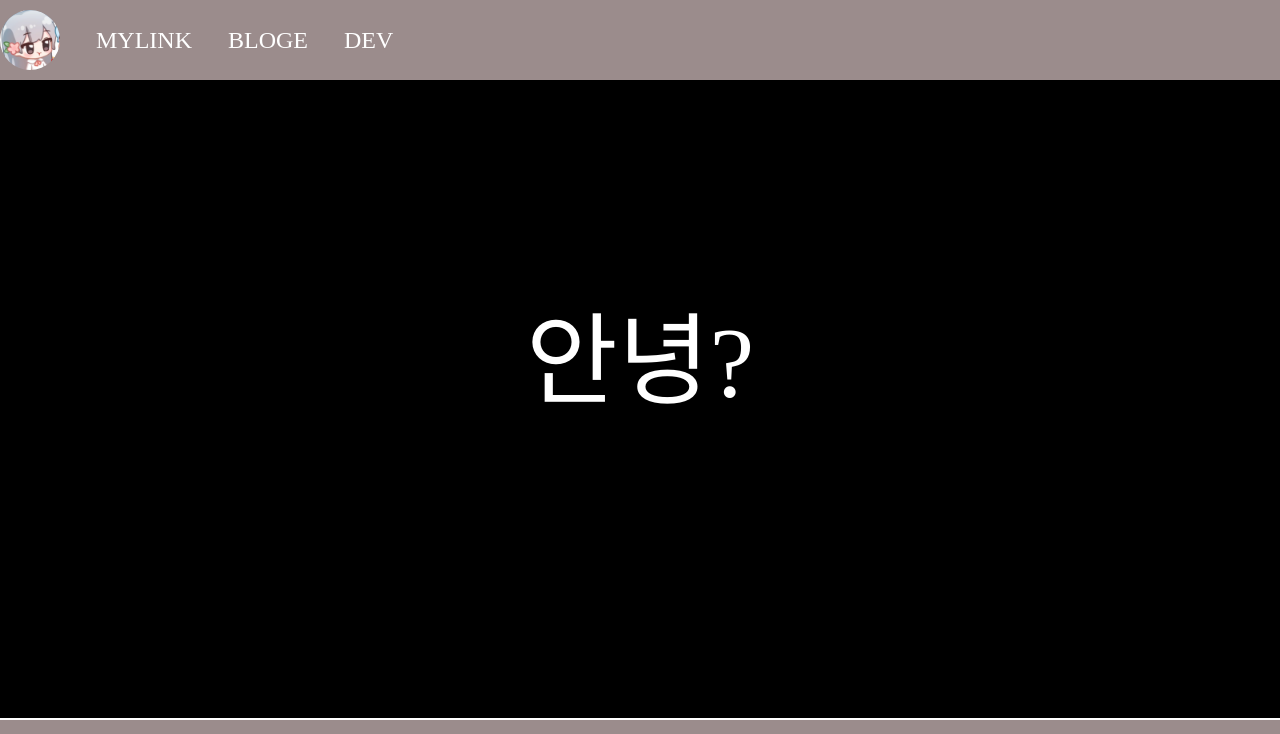
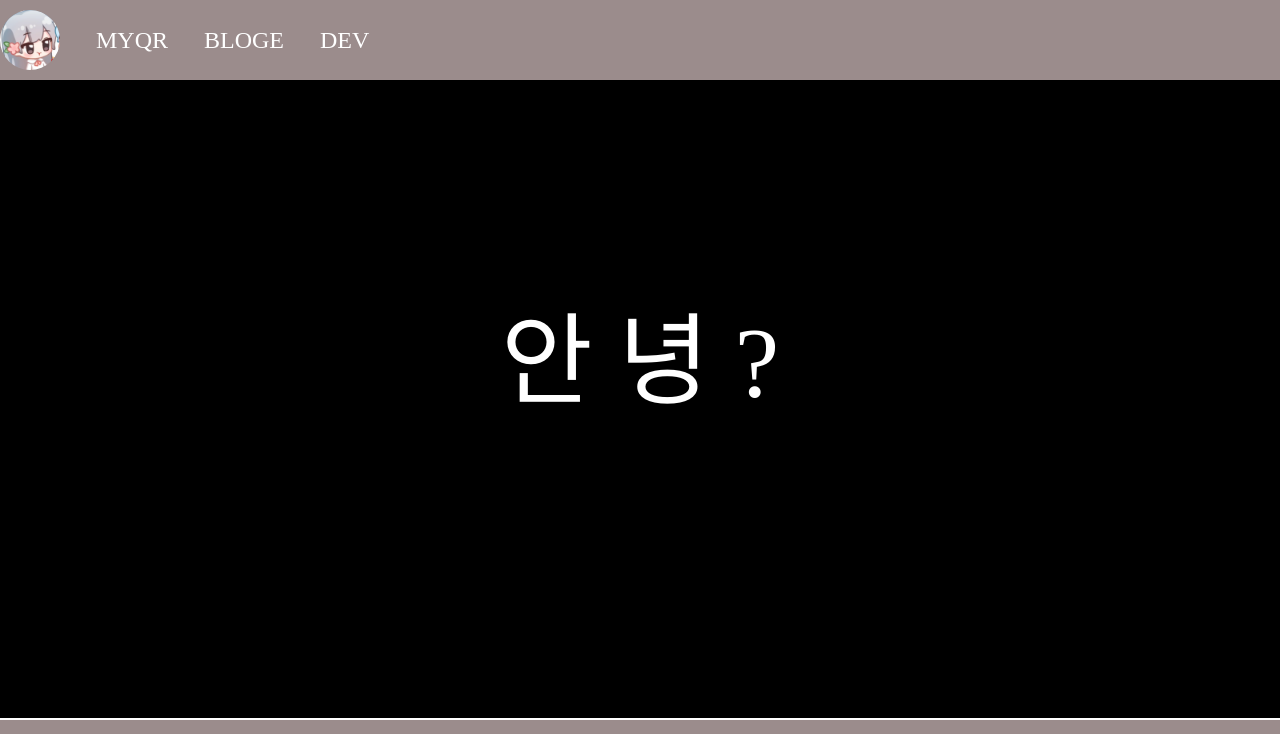
Before and after one commit to kimrasng/NEW-homepage, a plain HTML site: page index.html in a window 1280 px wide. Shown: the top 734 px of the page. Drawn offline with nearby package versions, Linux system fonts and the light colour scheme; a web font is replaced by a local one.

Commit message:
update(2023/2/8)
메인 화면 중간 안 녕 ?
부분 추가

```diff
--- a/css/index.css
+++ b/css/index.css
@@ -3,6 +3,7 @@
     padding: 0;
     box-sizing: border-box;
     padding:0;
+    font-family: "jua";
 }
 
 html, body {
@@ -10,3 +11,8 @@ html, body {
     height: 100%;
     overflow: hidden;
 }
+
+@font-face {
+    font-family:jua ;
+    src: url('https://cdn.jsdelivr.net/gh/projectnoonnu/noonfonts_2108@1.1/SBAggroB.woff') format('woff');
+}
--- a/css/nav.css
+++ b/css/nav.css
@@ -35,7 +35,7 @@
     height: 100%;
 }
 
-.center-txt {
+#move {
     display: flex;
     color: white;
     font-size: 100px;
--- a/index.html
+++ b/index.html
@@ -7,18 +7,19 @@
     <link rel="stylesheet" href="/css/index.css">
     <link rel="stylesheet" href="/css/nav.css">
     <link rel="stylesheet" href="https://cdn.jsdelivr.net/npm/bootstrap-icons@1.10.3/font/bootstrap-icons.css">
+    <script src="/js/index.js" async></script>
     <link rel="icon" type="image/png" href="/img/rasng.jpg">
     <title>김레생</title>
 </head>
 <body>
     <div id="nav">
         <img class="profile" src="img/rasng.jpg">
-        <a class="nav1" href="https://ml.kimrasng.shop">MYLINK</a>
+        <a class="nav1" href="https://QR.kimrasng.shop">MYQR</a>
         <a class="nav1" href="https://bloge.kimrasng.shop">BLOGE</a>
         <a class="nav1" href="https://dev.kimrasng.kro.kr">DEV</a>
     </div>
     <div id="center">
-        <a class="center-txt">안녕?</a>
+        <span id="move">Hello, world!</span>
     </div>
     <div id="footer">
         <a href="https://facebook.com"><i class="bi bi-facebook"></i></a>
--- a/js/index.js
+++ b/js/index.js
@@ -0,0 +1,36 @@
+let seconds = 1;
+let timerId;
+timerId = setInterval(function(){
+	console.log(seconds++)
+	if(seconds > 15){
+		clearInterval(timerId)
+	}
+
+	if(seconds == 2){
+		document.getElementById("move").innerHTML = "안녕";
+	}
+
+	if(seconds == 3){
+		document.getElementById("move").innerHTML = "こんにちは";
+	}
+
+	if(seconds == 4){
+		document.getElementById("move").innerHTML = "أهلاً";
+	}
+
+	if(seconds == 5){
+		document.getElementById("move").innerHTML = "Szia";
+	}
+
+	if(seconds == 6){
+		document.getElementById("move").innerHTML = "CIAO";
+	}
+
+	if(seconds == 7){
+		document.getElementById("move").innerHTML = "сайн yy";
+	}
+
+	if(seconds == 8){
+		document.getElementById("move").innerHTML = "안 녕 ?";
+	}
+}, 300);
```
Also changed, not shown: test.html (deleted).
